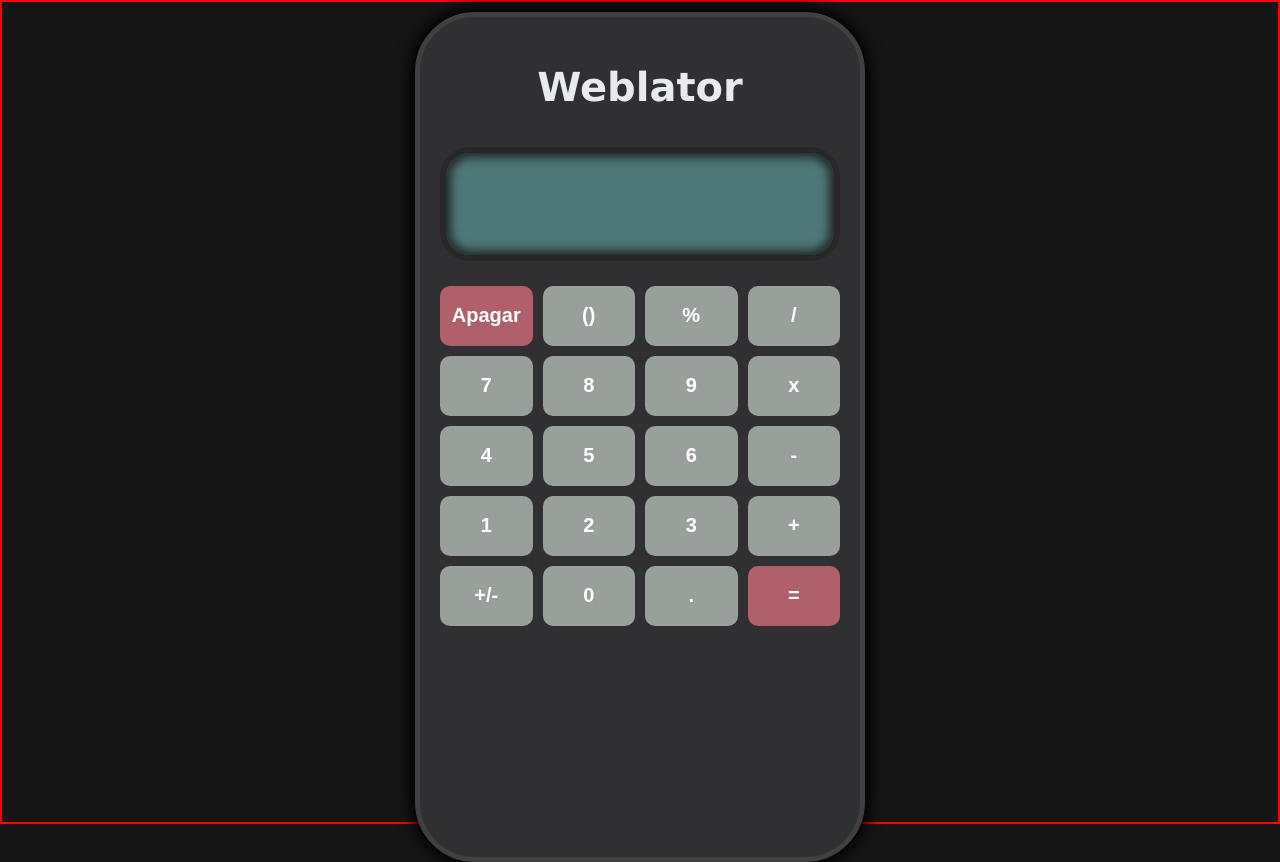
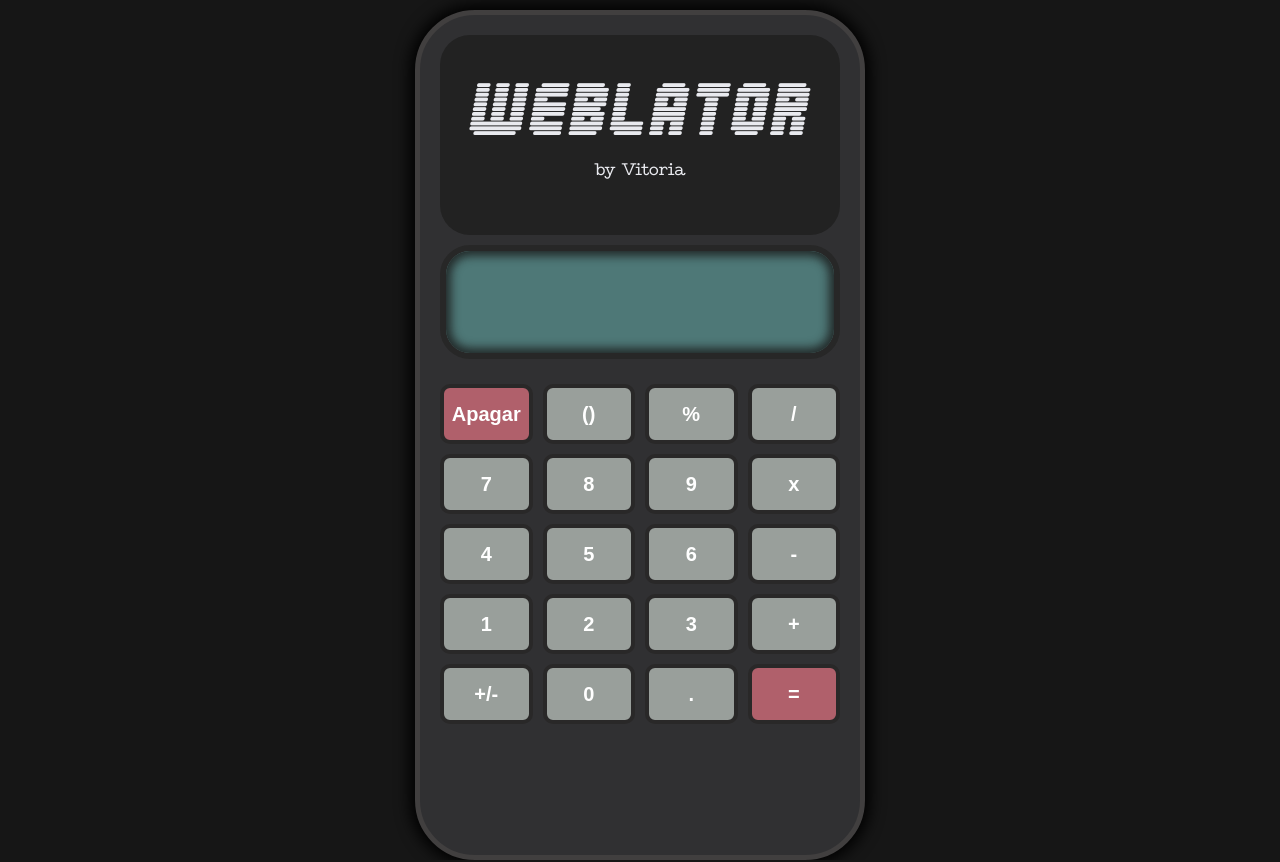
Before and after one commit to Vitcco/Calculator, a plain HTML site: page Main/index.html in a window 1280 px wide. Drawn offline with Linux system fonts and the light colour scheme.

Commit message:
css boss

```diff
--- a/Main/index.html
+++ b/Main/index.html
@@ -10,7 +10,10 @@
   <body>
     <div>
       <div class="calculator">
-        <h1 class="name">Weblator</h1>
+        <div class="logo">
+          <h1 class="name">Weblator</h1>
+          <h2 class="credit">by Vitoria</h2>
+        </div>
 
         <div class="display-container">
           <input type="text" class="display" disabled />
--- a/Main/style.css
+++ b/Main/style.css
@@ -7,16 +7,52 @@ body {
   display: flex;
   justify-content: center;
   background-color: #161616;
-  border: 2px solid red;
+}
+
+@font-face {
+  font-family: "abdu";
+  src: url("font/abduction2002.ttf") format("truetype");
+  font-weight: normal;
+  font-size: normal;
+}
+
+@font-face {
+  font-family: "Type";
+  src: url("font/Type Machine.ttf") format("truetype");
+  font-weight: normal;
+  font-size: normal;
+}
+
+/*Label*/
+.logo {
+  display: flex;
+  flex-direction: column;
+  align-items: center;
+  justify-content: center;
+  width: 400px;
+  height: 200px;
+  border-radius: 30px;
+  background: rgb(34, 34, 34);
+  gap: 10px;
 }
 
 .name {
-  text-align: center;
-  font-size: 2.5rem;
-  font-family: Verdana, Geneva, Tahoma, sans-serif;
-  font-weight: bold;
+  font-weight: 80;
+  font-size: 4rem;
+  font-family: "abdu", sans-serif;
   color: #e9eaef;
+  margin: 0;
 }
+
+.credit {
+  font-weight: 80;
+  font-size: 1.1rem;
+  font-family: "Type", sans;
+  color: #e9eaef;
+  margin: 0;
+}
+
+/*Screen*/
 
 .display {
   display: flex;
@@ -61,7 +97,7 @@ body {
 .buttons button {
   flex: 1 1 22%;
   padding: 15px;
-  border: none;
+  border: 4px solid #292828;
   border-radius: 10px;
   background: #999f9b;
   color: white;
@@ -80,7 +116,7 @@ body {
 }
 
 .buttons-container button:hover {
-  background: #505052;
+  background: hsl(0, 0%, 43%);
 }
 
 .buttons-container button {
```
Also changed, not shown: Main/font/Type Machine.ttf (added), Main/font/abduction2002.ttf (added).
